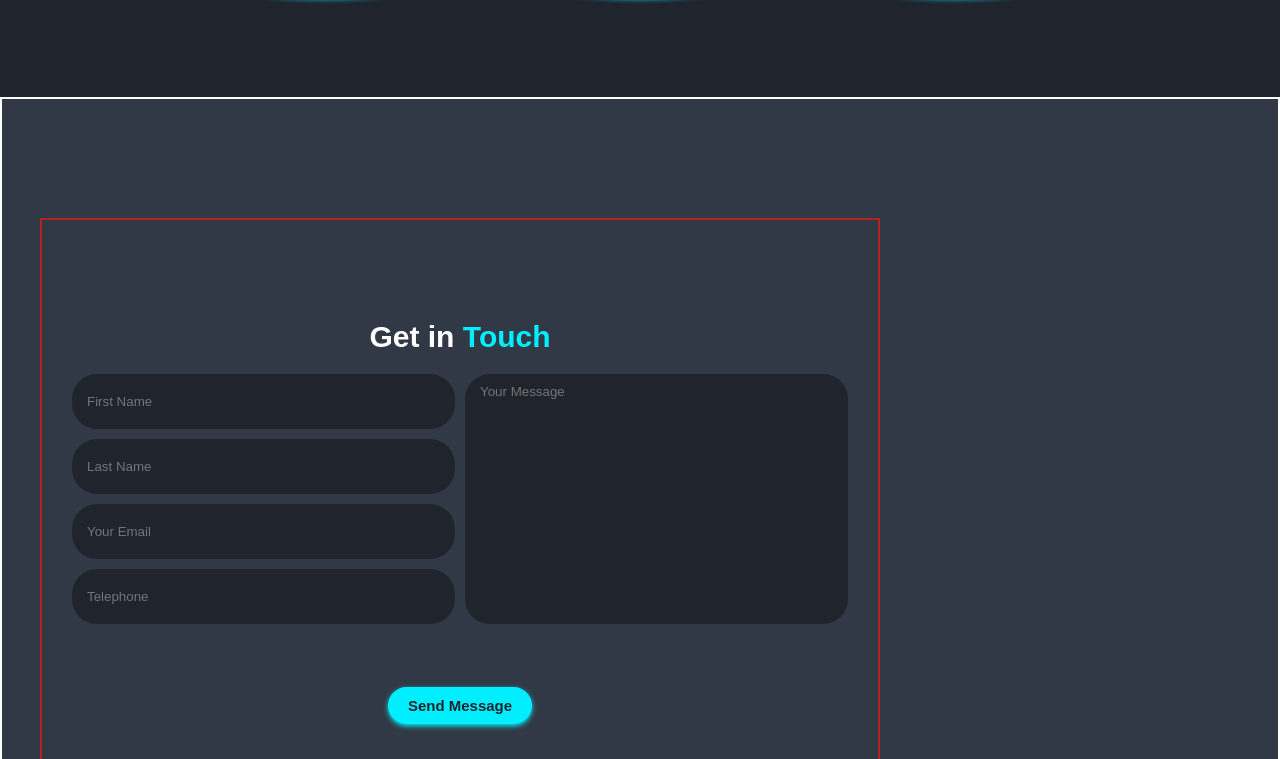
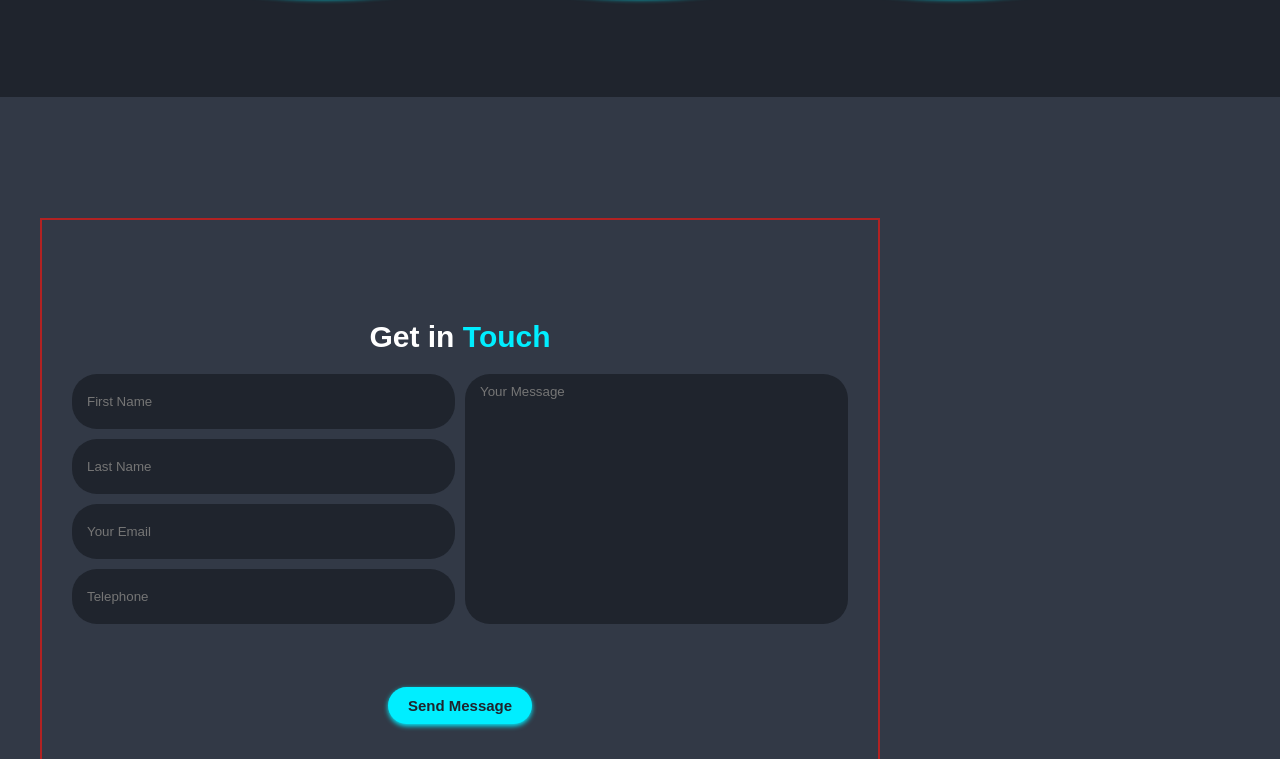
Before and after one commit to Sholynk/My-Portfolio-Website, a website: page index.html in a window 1280 px wide. Shown: the part 3481-4240 px from the top of the page. Drawn offline with nearby package versions, Linux system fonts and the light colour scheme.

Commit message:
update styles.css

```diff
--- a/styles.css
+++ b/styles.css
@@ -576,7 +576,7 @@ nav .nav-links li .active {
   display: flex;
   justify-content: center;
   align-items: center;
-  border: 2px solid #fff;
+  /* border: 2px solid #fff; */
   background-color: var(--second-bg-color);
 }
 
```
